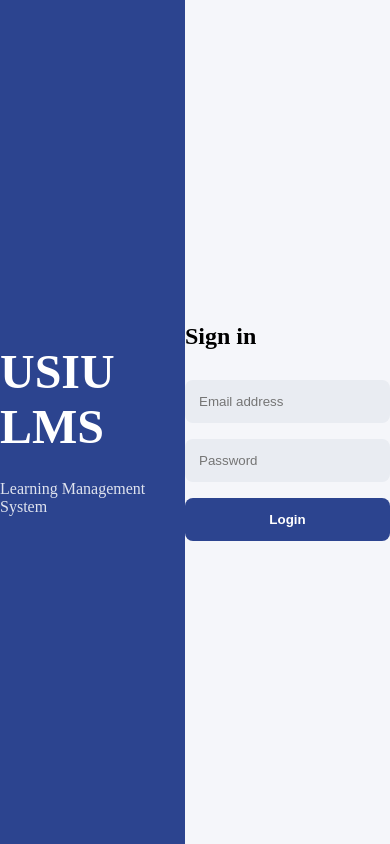
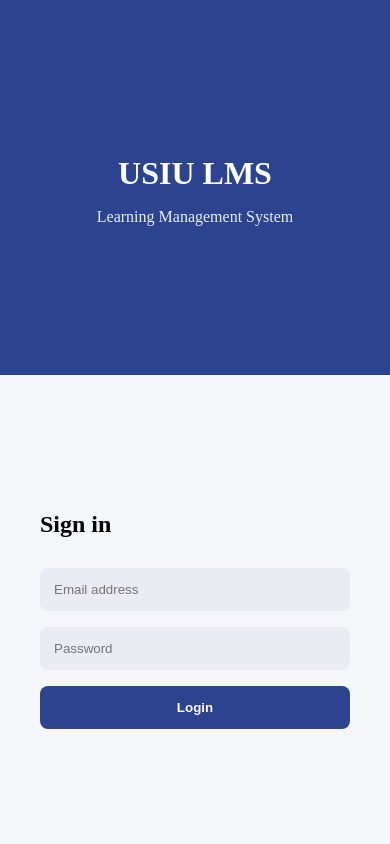
Before and after one commit to markchweya/lms, a React (Vite) app: page / in a window 390 px wide. Built offline with nearby package versions, Linux system fonts and the light colour scheme.

Commit message:
Update Login.tsx

```diff
--- a/Login.tsx
+++ b/Login.tsx
@@ -1,32 +1,69 @@
-import React, { useState } from 'react';
+import React, { useState, useEffect } from 'react';
 
 const Login: React.FC = () => {
   const [email, setEmail] = useState('');
   const [password, setPassword] = useState('');
+  const [isMobile, setIsMobile] = useState(false);
+
+  useEffect(() => {
+    const check = () => setIsMobile(window.innerWidth < 768);
+    check();
+    window.addEventListener('resize', check);
+    return () => window.removeEventListener('resize', check);
+  }, []);
 
   const handleLogin = (e: React.FormEvent) => {
     e.preventDefault();
     window.location.href = '/dashboard/student';
   };
 
+  const containerStyle: React.CSSProperties = {
+    display: 'flex',
+    flexDirection: isMobile ? 'column' : 'row',
+    height: '100vh',
+    width: '100%',
+    overflow: 'hidden'
+  };
+
+  const leftStyle: React.CSSProperties = {
+    flex: isMobile ? '0 0 35%' : 1,
+    background: '#2c448f',
+    display: 'flex',
+    justifyContent: 'center',
+    alignItems: 'center',
+    padding: '40px',
+    color: 'white'
+  };
+
+  const rightStyle: React.CSSProperties = {
+    flex: 1,
+    background: '#f5f6fa',
+    display: 'flex',
+    justifyContent: 'center',
+    alignItems: 'center',
+    padding: '40px'
+  };
+
   return (
-    <div style={styles.page}>
-      <div style={styles.left}>
-        <h1 style={styles.logo}>USIU LMS</h1>
-        <p style={styles.tag}>Learning Management System</p>
+    <div style={containerStyle}>
+      <div style={leftStyle}>
+        <div style={{ textAlign: 'center' }}>
+          <h1 style={{ fontSize: isMobile ? '32px' : '56px', marginBottom: '10px' }}>USIU LMS</h1>
+          <p style={{ opacity: 0.9 }}>Learning Management System</p>
+        </div>
       </div>
 
-      <div style={styles.right}>
-        <div style={styles.formBox}>
-          <h2 style={styles.title}>Sign in</h2>
+      <div style={rightStyle}>
+        <div style={{ width: '100%', maxWidth: '380px' }}>
+          <h2 style={{ marginBottom: '30px' }}>Sign in</h2>
 
-          <form onSubmit={handleLogin} style={styles.form}>
+          <form onSubmit={handleLogin} style={{ display: 'flex', flexDirection: 'column' }}>
             <input
               type="email"
               placeholder="Email address"
               value={email}
               onChange={(e) => setEmail(e.target.value)}
-              style={styles.input}
+              style={{ padding: '14px', marginBottom: '16px', borderRadius: '8px', border: 'none', background: '#e9ecf2' }}
               required
             />
 
@@ -35,11 +72,16 @@
               placeholder="Password"
               value={password}
               onChange={(e) => setPassword(e.target.value)}
-              style={styles.input}
+              style={{ padding: '14px', marginBottom: '16px', borderRadius: '8px', border: 'none', background: '#e9ecf2' }}
               required
             />
 
-            <button type="submit" style={styles.button}>Login</button>
+            <button
+              type="submit"
+              style={{ padding: '14px', borderRadius: '8px', border: 'none', background: '#2c448f', color: 'white', fontWeight: 'bold', cursor: 'pointer' }}
+            >
+              Login
+            </button>
           </form>
         </div>
       </div>
@@ -47,74 +89,4 @@
   );
 };
 
-const styles: { [key: string]: React.CSSProperties } = {
-  page: {
-    display: 'flex',
-    height: '100vh',
-    width: '100%',
-    overflow: 'hidden',
-    margin: 0,
-    padding: 0
-  },
-
-  left: {
-    flex: 1,
-    background: '#2c448f',
-    display: 'flex',
-    flexDirection: 'column',
-    justifyContent: 'center',
-    alignItems: 'center',
-    color: 'white'
-  },
-
-  right: {
-    flex: 1,
-    background: '#f5f6fa',
-    display: 'flex',
-    justifyContent: 'center',
-    alignItems: 'center'
-  },
-
-  formBox: {
-    width: '100%',
-    maxWidth: '380px'
-  },
-
-  logo: {
-    fontSize: '48px',
-    marginBottom: '10px'
-  },
-
-  tag: {
-    opacity: 0.85
-  },
-
-  title: {
-    marginBottom: '30px'
-  },
-
-  form: {
-    display: 'flex',
-    flexDirection: 'column'
-  },
-
-  input: {
-    padding: '14px',
-    marginBottom: '16px',
-    borderRadius: '8px',
-    border: 'none',
-    background: '#e9ecf2'
-  },
-
-  button: {
-    padding: '14px',
-    borderRadius: '8px',
-    border: 'none',
-    background: '#2c448f',
-    color: 'white',
-    fontWeight: 'bold',
-    cursor: 'pointer'
-  }
-};
-
 export default Login;
```
